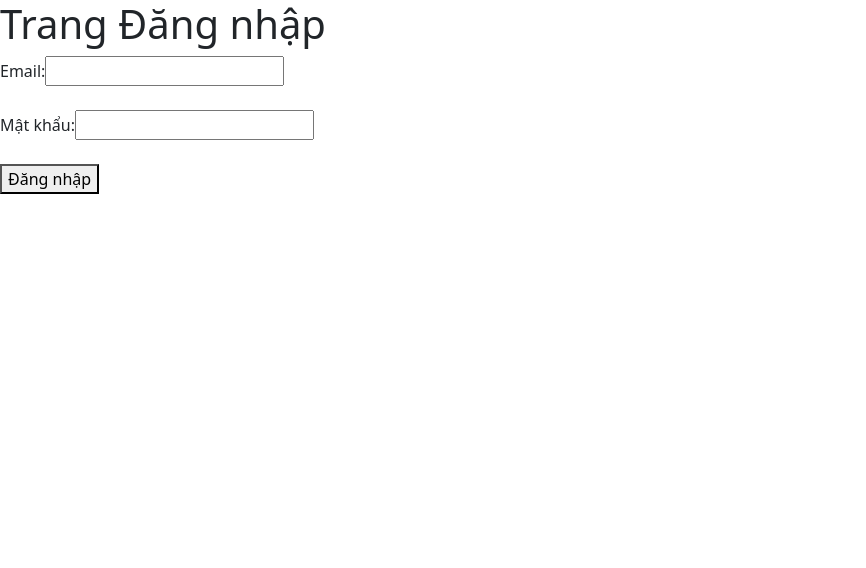
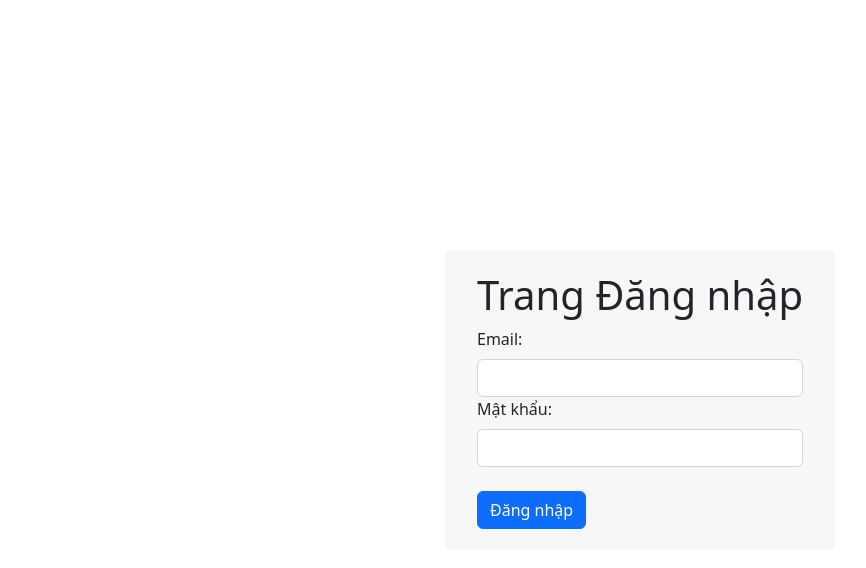
Before and after one commit to Ngtinhs/FoodApp, a React (Create React App) app in the folder admin/: page / in a window 1280 px wide. Shown: the top 568 px of the page, without its empty margins (0-866 px from the left). Built offline with nearby package versions, Linux system fonts and the light colour scheme.

Commit message:
Update Ui

```diff
--- a/admin/src/Pages/Login/Login.js
+++ b/admin/src/Pages/Login/Login.js
@@ -1,6 +1,12 @@
 import React, { useState, useContext, useEffect } from 'react';
 import axios from 'axios';
 import { AuthContext } from './../../components/Auth/AuthContext';
+import Form from 'react-bootstrap/Form';
+import Button from 'react-bootstrap/Button';
+import Container from 'react-bootstrap/Container';
+import Row from 'react-bootstrap/Row';
+import Col from 'react-bootstrap/Col';
+
 
 function LoginForm() {
     const [email, setEmail] = useState('');
@@ -40,34 +46,37 @@ function LoginForm() {
     };
 
     return (
-        <div>
+        <Container className="d-flex justify-content-center align-items-center" style={{ height: '100vh' }}>
+            <Row style={{ background: '#f7f7f7', padding: '20px', }}>
+                <Col>
                     <h1>Trang Đăng nhập</h1>
-            <form onSubmit={handleSubmit}>
-                <label htmlFor="email">Email:</label>
-                <input
+                    <Form onSubmit={handleSubmit}>
+                        <Form.Group controlId="email">
+                            <Form.Label>Email:</Form.Label>
+                            <Form.Control
                                 type="email"
-                    id="email"
-                    name="email"
                                 value={email}
                                 onChange={(e) => setEmail(e.target.value)}
                                 required
                             />
-                <br />
-                <br />
-                <label htmlFor="password">Mật khẩu:</label>
-                <input
+                        </Form.Group>
+                        <Form.Group controlId="password">
+                            <Form.Label>Mật khẩu:</Form.Label>
+                            <Form.Control
                                 type="password"
-                    id="password"
-                    name="password"
                                 value={password}
                                 onChange={(e) => setPassword(e.target.value)}
                                 required
                             />
+                        </Form.Group>
                         <br />
-                <br />
-                <button type="submit">Đăng nhập</button>
-            </form>
-        </div>
+                        <Button variant="primary" type="submit">
+                            Đăng nhập
+                        </Button>
+                    </Form>
+                </Col>
+            </Row>
+        </Container>
     );
 }
 
```
Lines whose indentation alone changed are shown as unchanged.
